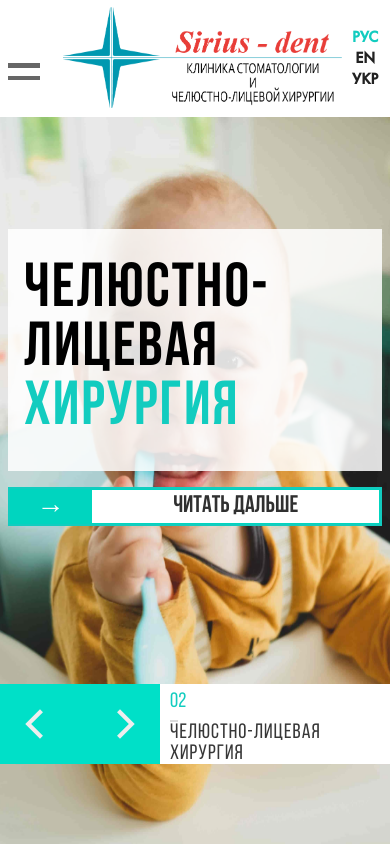
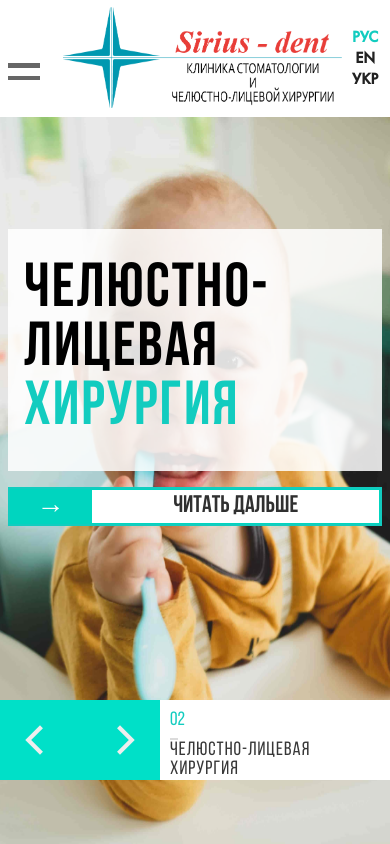
Before and after one commit to ilsrbn/nextjs-sirius, a Next.js app: page / in a window 390 px wide. Built offline with nearby package versions, Linux system fonts and the light colour scheme.

Commit message:
MAIN PAGE fixes

```diff
--- a/styles/Glavnaya.css
+++ b/styles/Glavnaya.css
@@ -121,7 +121,7 @@
   .nav__button {
     height: 5rem;
     width: 5rem;
-    bottom: 5rem;
+    bottom: 4rem;
   }
 
   .prev {
@@ -136,15 +136,15 @@
     left: 10rem;
     width: calc(100vw - 10rem);
     height: 5rem;
-    bottom: 5rem;
+    bottom: 4rem;
   }
 
   .nav__button__pagination .number {
-    font-size: 1.3rem;
+    font-size: 1.2rem;
   }
 
   .nav__button__pagination .description {
-    font-size: 1.3rem;
+    font-size: 1.2rem;
   }
 }
 /*--Navigation Buttons*/
```
